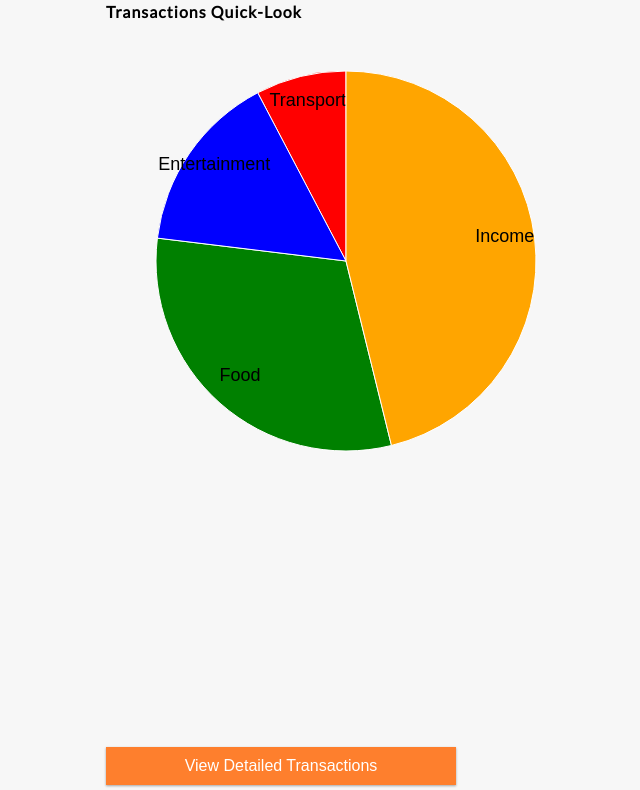
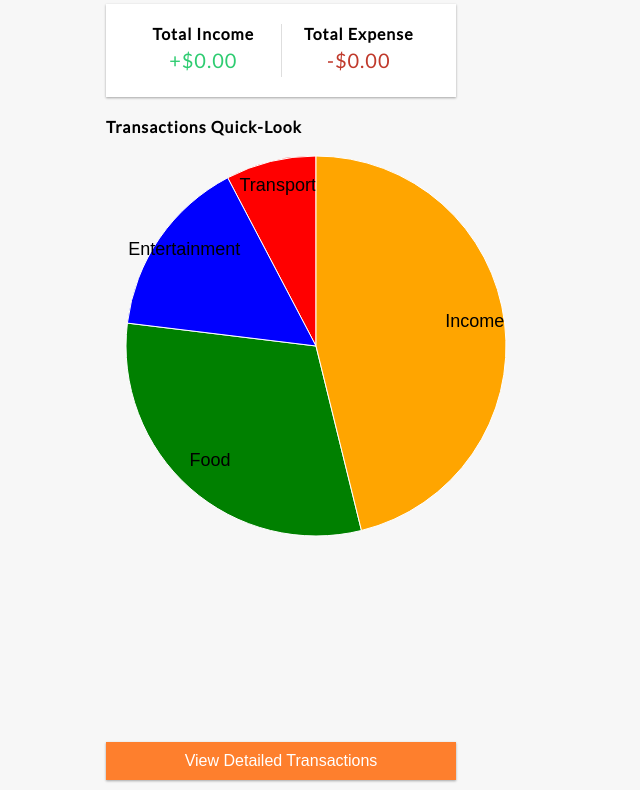
Before and after one commit to jetee1019/Crisp-Project, a plain HTML site: page Crisp-Frontend/overview.html in a window 1280 px wide. Shown: the part 236-1026 px from the top of the page, without its empty margins (359-999 px from the left). Drawn offline with nearby package versions, Linux system fonts and the light colour scheme; no server answers.

Commit message:
overview changes

```diff
--- a/Crisp-Frontend/overview.html
+++ b/Crisp-Frontend/overview.html
@@ -12,14 +12,22 @@
     <div class="container">
       <h2> Welcome back Alan!</h2>
       <h3> Here is a quick look at your transactions: </h3>
+      <div class="container">
+        <h4>Balance Funds</h4>
+        <h1 id="balance">$0.00</h1>
 
-      <div class="income">
-          <h4>Total Expense</h4>
-          <h1 id="balance">$0.00</h1>
-          <br></br>
-      </div>
+        <div class="inc-exp-container">
+          <div>
+            <h4>Total Income</h4>
+            <p id="income" class="money plus">+$0.00</p>
+          </div>
+          <div>
+            <h4>Total Expense</h4>
+            <p id="expense" class="money minus">-$0.00</p>
+          </div>
+        </div>
 
-      <div class="bar chart">
+      <div class="pie chart">
       <h4>Transactions Quick-Look</h4>
           <svg width = "400" height = "400"></svg>
           <svg onload="myFunction()";></svg>
--- a/Crisp-Frontend/style1.css
+++ b/Crisp-Frontend/style1.css
@@ -20,7 +20,7 @@ body {
 }
 
 svg {
-    margin: 40px;
+    margin: 10px;
 
 }
 .container {
@@ -32,7 +32,7 @@ h1 {
   letter-spacing: 1px;
   color:#86BAA1;
   margin: 0;
-  text-align: center;
+  text-align: left;
 }
 
 h3 {
@@ -46,6 +46,37 @@ h4 {
     margin: 0;
 }
 
+.inc-exp-container {
+  background-color: #fff;
+  box-shadow: var(--box-shadow);
+  padding: 20px;
+  display: flex;
+  justify-content: space-between;
+  margin: 20px 0;
+}
+
+.inc-exp-container > div {
+  flex: 1;
+  text-align: center;
+}
+
+.inc-exp-container > div:first-of-type {
+  border-right: 1px solid #dedede;
+}
+
+.money {
+  font-size: 20px;
+  letter-spacing: 1px;
+  margin: 5px 0;
+}
+
+.money.plus {
+  color: #2ecc71;
+}
+
+.money.minus {
+  color: #c0392b;
+}
 
 label {
     display: inline-block;
```
Also changed, not shown: Crisp-Frontend/detailTrans.html (+1 -11 lines).
